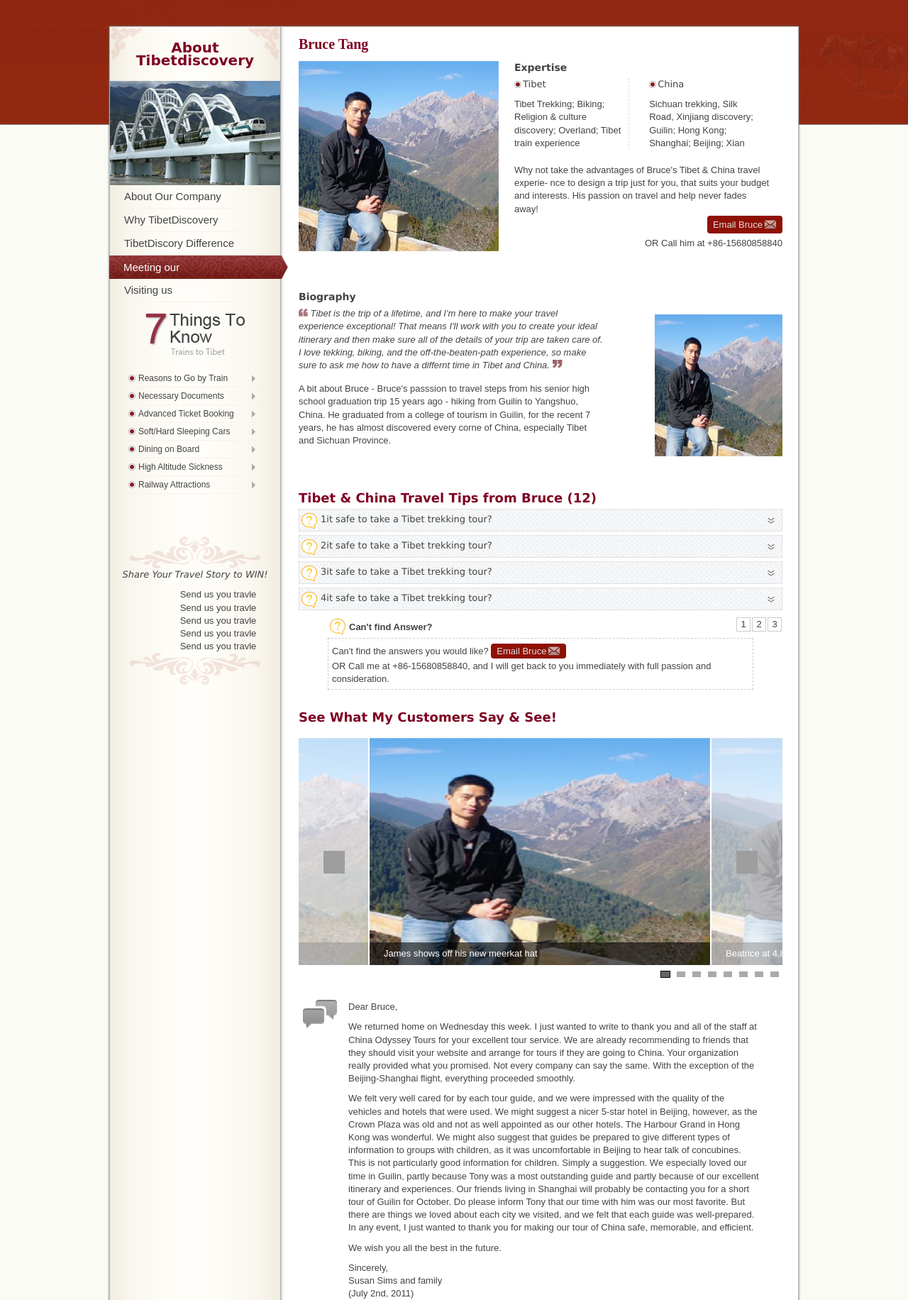
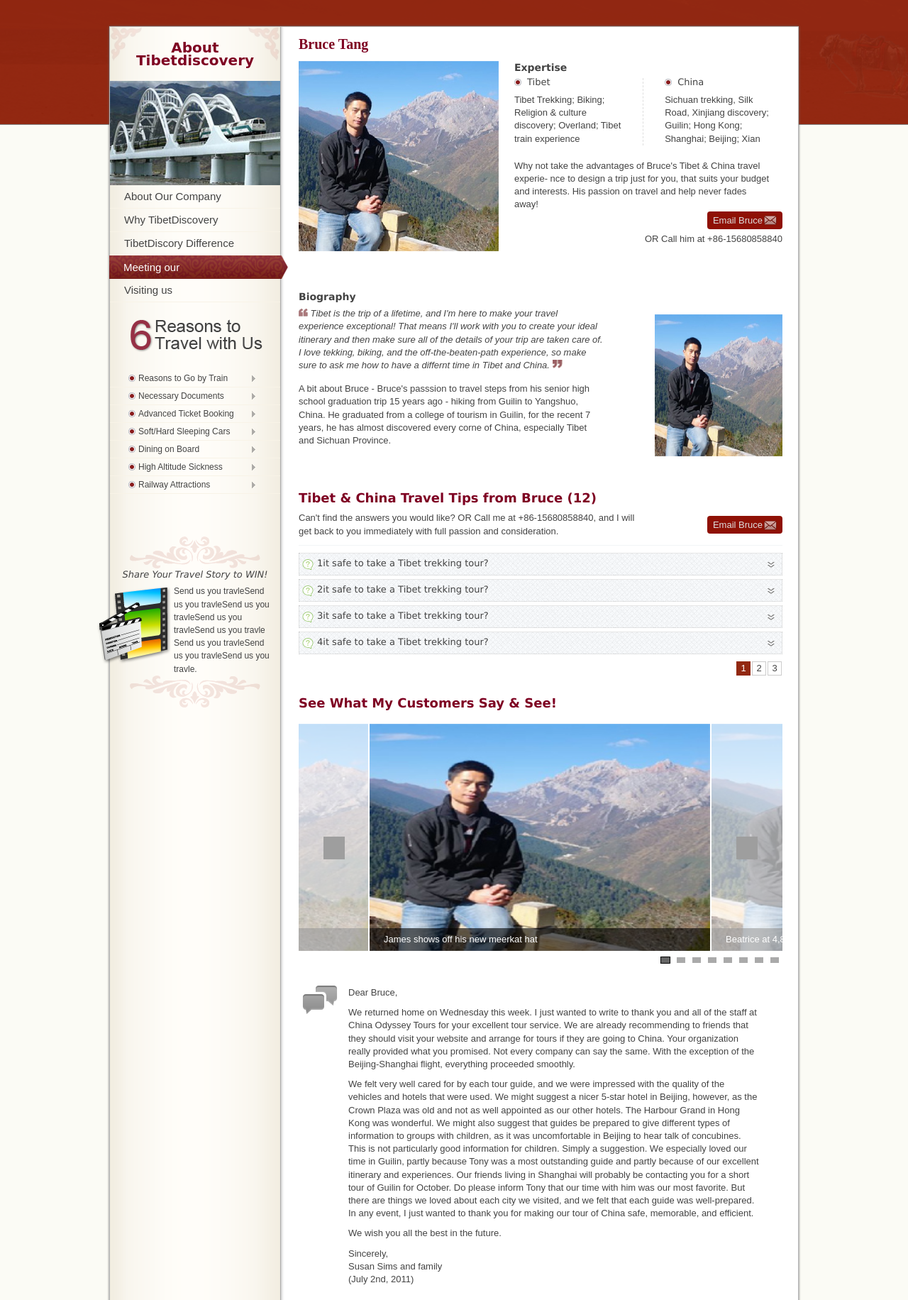
Before and after one commit to hellocreep/TD, a Django app: page /aboutus/ in a window 1280 px wide. Shown: the part 140-1972 px from the top of the page at 71% size. Run offline with Django 3.2, Linux system fonts and the light colour scheme; grey boxes are pictures that could not be loaded.

Commit message:
synchoronise

```diff
--- a/pool/assets/scripts/aboutus.js
+++ b/pool/assets/scripts/aboutus.js
@@ -9,38 +9,37 @@
  }).next().hide();
  });
  */
-$(document).ready(function(){
+$(document).ready(function() {
 	/*$('.accordion li:even').addClass('oddli');*/
-	$('.accordion h6').click(function(){
+	$('.accordion h6').click(function() {
 		$(this).next().toggle('fast');
 	})
 });
-
 /*Tips from TC翻页*/
 
-$(document).ready(function(){
+$(document).ready(function() {
 	var listNum = $('.accordion li').length;
-	var pageNum = Math.ceil(listNum/4);
-	for(var i=1;i<=pageNum;i++){
-		$('ul.pagenum').append('<li>'+i+'</li>');
+	var pageNum = Math.ceil(listNum / 4);
+	for(var i = 1; i <= pageNum; i++) {
+		$('ul.pagenum').append('<li>' + i + '</li>');
 	};
 	$('.accordion li p').hide();
 	$('.accordion li').hide();
-	for(var a=0;a<4;a++){
+	$('ul.pagenum li').first().addClass('activedcss');
+	for(var a = 0; a < 4; a++) {
 		$('.accordion li').eq(a).show();
 	}
-	$('ul.pagenum li').click(function(){
+	$('ul.pagenum li').click(function() {
 		$('ul.pagenum li').removeClass();
 		$(this).addClass('activedcss');
 		var clickNum = $(this).text();
-		var n=(clickNum-1)*4;
+		var n = (clickNum - 1) * 4;
 		$('.accordion li').hide();
-		for(var x=n;x<n+4;x++){
+		for(var x = n; x < n + 4; x++) {
 			$('.accordion li').eq(x).show();
 		}
 	})
 });
-
 /*
  $('.accordion li p').hide();
  $(document).ready(function Pagenate(perPage,aimDiv,ulId){
@@ -69,8 +68,27 @@ $(document).ready(function Pagenate(perPage,aimDiv,ulId){
  Pagenate(5,".accordion li","pagenum");
 
  */
-
-
+$(document).ready(function() {
+	var listNum = $('.letter-content').length;
+	var pageNum = Math.ceil(listNum / 4);
+	for(var i = 1; i <= pageNum; i++) {
+		$('ul.letter-page').append('<li>' + i + '</li>');
+	};
+	$('ul.letter-page li').first().addClass('activedcss');
+	for(var a = 0; a < 4; a++) {
+		$('.letter-content').eq(a).show();
+	}
+	$('ul.letter-page li').click(function() {
+		$('ul.letter-page li').removeClass();
+		$(this).addClass('activedcss');
+		var clickNum = $(this).text();
+		var n = (clickNum - 1) * 4;
+		$('.letter-content').hide();
+		for(var x = n; x < n + 4; x++) {
+			$('.letter-content').eq(x).show();
+		}
+	})
+});
 //SLIDESHOW脚本
 (function(a) {
 	a.fn.slideshow = function(b) {
--- a/pool/assets/styles/aboutus.css
+++ b/pool/assets/styles/aboutus.css
@@ -20,6 +20,8 @@
 .tc-ul h4 {
 	background: url("/imagesnew/nav-dot.png") no-repeat scroll left center transparent;
 	padding-left: 12px;
+    line-height: 12px;
+    padding-left: 18px;
 }
 .tc-ul li {
 	display: block;
@@ -28,8 +30,8 @@
 }
 .tc-ul li.first {
 	border-right: 1px dashed #DDDDDD;
-	margin-right: 28px;
-	padding-right: 10px;
+    margin-right: 30px;
+    padding-right: 30px;
 }
 .tc-cotact {
 	width: 360px;
@@ -86,49 +88,42 @@
 	margin-bottom: 10px;
 
 }
-.notfind{
-	width:600px;
-	margin:0 auto;
+.tc-faq-head{
+    border-bottom: 1px solid #F2F4F6;
+    margin-bottom: 10px;
+    margin-top: 10px;
+    padding-bottom: 10px;
 }
+.tc-faq-head p{
+	width:70%;
+	float:left;
 
-.notfind dt{
-	font-weight:bold;
-	padding-top:5px;
-	background: url("/imagesnew/ask-icon.png") no-repeat scroll 2px center transparent;
-	text-indent:30px;
 }
-.notfind dd{
-	border:1px dashed #ccc;
-	margin-top:5px;
-	padding:5px;
-}
-.notfind dd img{
-    border: 1px dashed white;
-    display: block;
-    height: 60px;
-    outline: 1px solid #DDDDDD;
-    overflow: hidden;
-    width: 60px;
-    float:left;
-    margin-right:5px;
-}
-.notfind span{
+.tc-faq-head span{
 	background: none repeat scroll 0 0 #8F1105;
     border-radius: 4px 4px 4px 4px;
     height: 25px;
     line-height: 25px;
-    padding: 3px 8px;
+    padding: 0px 8px;
+    float:right;
+    margin-top:6px;
 }
-.notfind span a{
+
+
+.tc-faq-head span a{
 	background: url("/imagesnew/email-icon-white.png") no-repeat scroll right center transparent;
     color: #DEDEDE;
     padding-right: 20px;
-   text-decoration:none;
+    text-decoration:none;
+
 }
-.notfind span a:hover{
+.tc-faq-head span a:hover{
 	text-decoration:none;
 	color:#fff;
 }
+
+
+
 .accordion li{
 	display:block;
 	border:1px dotted #ccc;
@@ -145,7 +140,7 @@
 .accordion li h6 {
 	font-weight:normal;
 	color:#434343;
-	text-indent:30px;
+	text-indent:25px;
 	width: 100%;
 	height:30px;
 	line-height:28px;
@@ -185,9 +180,32 @@ ul.pagenum li.activedcss {
 	color:#fff;
 }
 
+ul.letter-page {
+	display:block;
+	margin:0 auto;
+	width:100px;
+}
+ul.letter-page li {
+	border:1px solid #ccc;
+	width:18px;
+	height:18px;
+	float:left;
+	margin:0 1px;
+	text-align:center;
+	line-height:18px;
+	cursor:pointer;
+}
+ul.letter-page li:hover,
+ul.letter-page li.activedcss {
+	border:1px solid #922811;
+	background:#922811;
+	color:#fff;
+}
+
+
 
 .custom-say{
-	margin-top:30px;
+	margin-top:60px;
 }
 
 /*SLIDESHOW*/
@@ -325,11 +343,17 @@ div.slideshow div.images div.image img{
 .abuout-side-img {
 	background: url(/imagesnew/sidebar-flower-up.png) no-repeat bottom center;
 	padding-bottom: 45px;
-	margin-top: 10px;
+	margin-top: 5px;
+	position: relative;
 }
 .abuout-side-img img {
-	position: absolute;
+    left: -18px;
+    position: absolute;
+    top: 2px;
 }
-.abuout-side-img div {
-	margin-left: 65px;
+.abuout-side-img p {
+    margin-left: 90px;
+    margin-right: 14px;
+    font-size:12px;
+    text-align: left;
 }
--- a/pool/templates/aboutus.html
+++ b/pool/templates/aboutus.html
@@ -72,6 +72,14 @@
 		</div>
 		<div class="tc-faq">
 			<h2>Tibet & China Travel Tips from Bruce (12)</h2>
+			<div class="tc-faq-head clearfix">
+				<p>
+					Can't find the answers you would like?
+					OR Call me at +86-15680858840,
+					and I will get back to you immediately with full passion and consideration.
+				</p>
+				<span><a href="###">Email Bruce</a></span>
+			</div>
 			<ol class="accordion">
 				<li>
 					<h6>1it safe to take a Tibet trekking tour?</h6>
@@ -141,17 +149,6 @@
 				</li>
 			</ol>
 			<ul class="pagenum clearfix"></ul>
-			<dl class="notfind">
-				<dt>
-					Can't find Answer?
-				</dt>
-				<dd><!--<img src="/imagesnew/bruce-avatar.jpg">-->
-					Can't find the answers you would like? <span><a href="###">Email Bruce</a></span>
-					<br>
-					OR Call me at +86-15680858840,
-					and I will get back to you immediately with full passion and consideration.
-				</dd>
-			</dl>
 		</div>
 		<div class="custom-say">
 			<h2>See What My Customers Say & See! </h2>
@@ -249,6 +246,9 @@
 				</p>
 			</div>
 		</div>
+		<ul class="letter-page clearfix">
+
+		</ul>
 	</div>
 </div>
 </div>
--- a/pool/templates/sidebar-aboutus.html
+++ b/pool/templates/sidebar-aboutus.html
@@ -20,7 +20,7 @@
 		</li>
 		<li>
 			<div>
-				<img src="/imagesnew/7things.png">
+				<img src="/imagesnew/6things.png">
 			</div>
 			<ul class="subnav-left have-arrow" >
 				<li>
@@ -106,24 +106,10 @@
 	<div class="aboutus-side-foot">
 		<h3>Share Your Travel Story to WIN!</h3>
 		<div class="abuout-side-img">
-			<img />
-			<div>
-				<p>
-					Send us you travle
-				</p>
-				<p>
-					Send us you travle
-				</p>
-				<p>
-					Send us you travle
-				</p>
-				<p>
-					Send us you travle
-				</p>
-				<p>
-					Send us you travle
-				</p>
-			</div>
+			<img src="/imagesnew/movie.png" />
+			<p>Send us you travleSend us you travleSend us you travleSend us you travleSend us you travle
+Send us you travleSend us you travleSend us you travle.
+			</p>
 		</div>
 	</div>
 </div>
```
Also changed, not shown: pool/imagesnew/6things.png (added), pool/imagesnew/ask-icon.png, pool/imagesnew/movie.png (added). Lines whose indentation alone changed are shown as unchanged.
